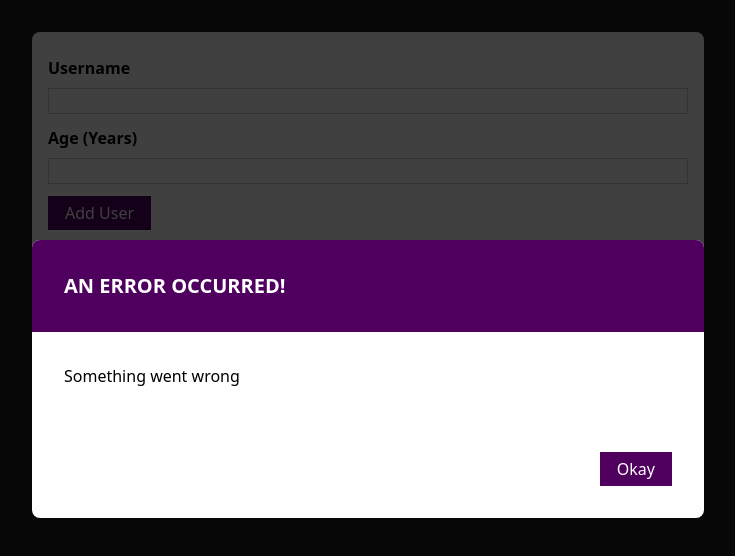
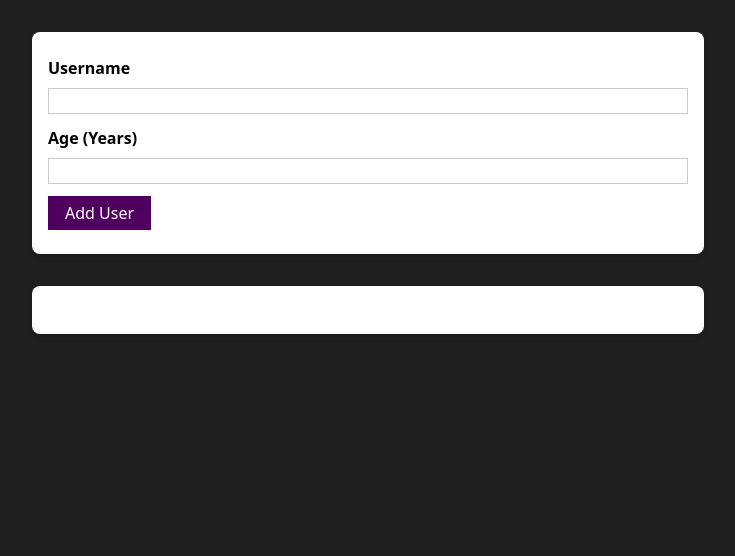
Before and after one commit to Chalderrr/react-js-training, a React (Create React App) app: page / in a window 1280 px wide. Shown: the top 556 px of the page, without its empty margins (272-1007 px from the left). Built offline with nearby package versions, Linux system fonts and the light colour scheme.

Commit message:
:zap: add useState to handle errors.

```diff
--- a/src/components/Users/AddUser.js
+++ b/src/components/Users/AddUser.js
@@ -6,6 +6,7 @@ import ErrorModal from '../UI/ErrorModal';
 const AddUser = (props) => {
     const [enteredUsername, setEnteredUsername] = useState('');
     const [enteredAge, setEnteredAge] = useState('');
+    const [error, setError] = useState();
 
     const addUserHandler = (event) => {
         event.preventDefault();
@@ -14,9 +15,18 @@ const AddUser = (props) => {
             enteredUsername.trim().length === 0 ||
             enteredAge.trim().length === 0
         ) {
+            setError({
+                title: 'Invalid input',
+                message: 'Please make sure username and age not empty',
+            });
             return;
         }
         if (+enteredAge < 1) {
+            setError({
+                title: 'Invalid age',
+                message: 'Please enter a valid age',
+            });
+
             return;
         }
 
@@ -37,12 +47,19 @@ const AddUser = (props) => {
         }
     };
 
+    const errorHandler = () => {
+        setError(null);
+    };
+
     return (
         <div>
-            <ErrorModal
-                title="An Error occurred!"
-                message="Something went wrong"
-            />
+            {error && (
+                <ErrorModal
+                    title={error.title}
+                    message={error.message}
+                    onReset={errorHandler}
+                />
+            )}
             <Card>
                 <form onSubmit={addUserHandler}>
                     <label htmlFor="username" className="block mb-2 font-bold">
```
